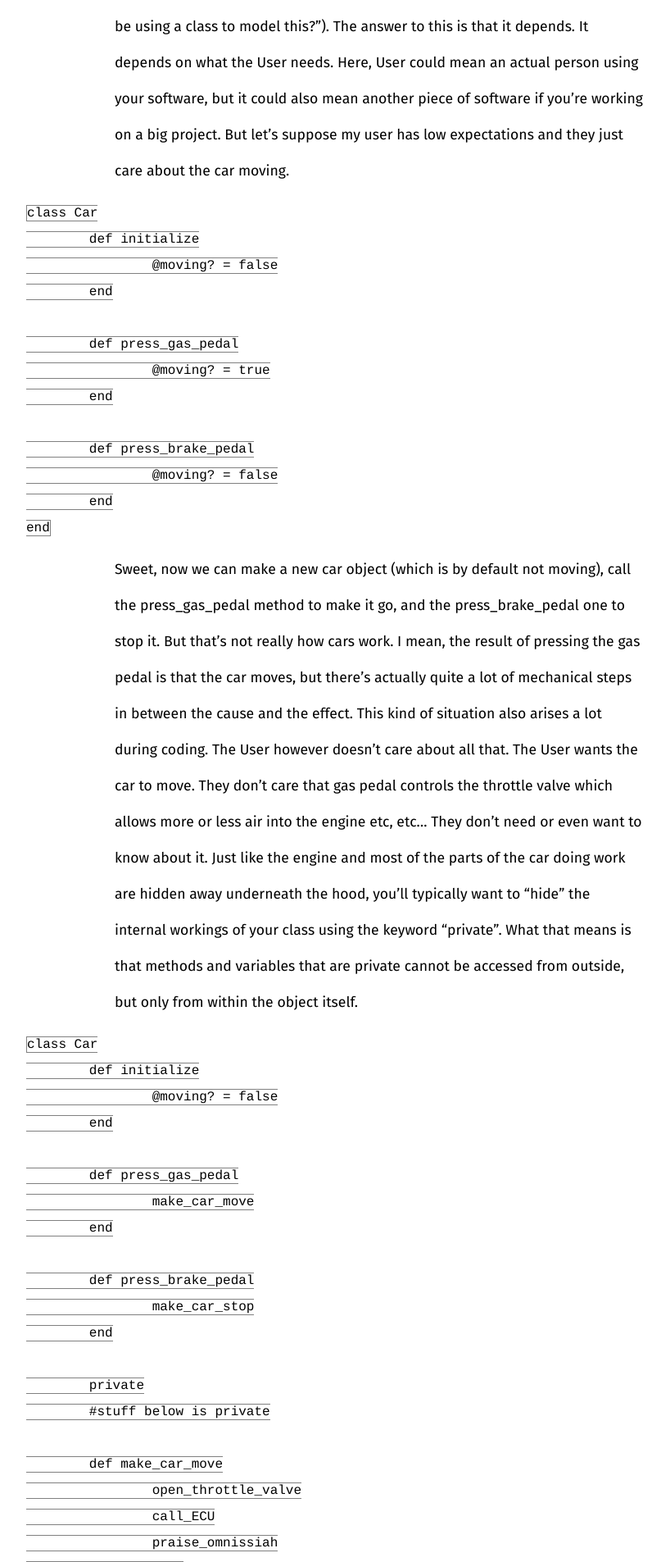
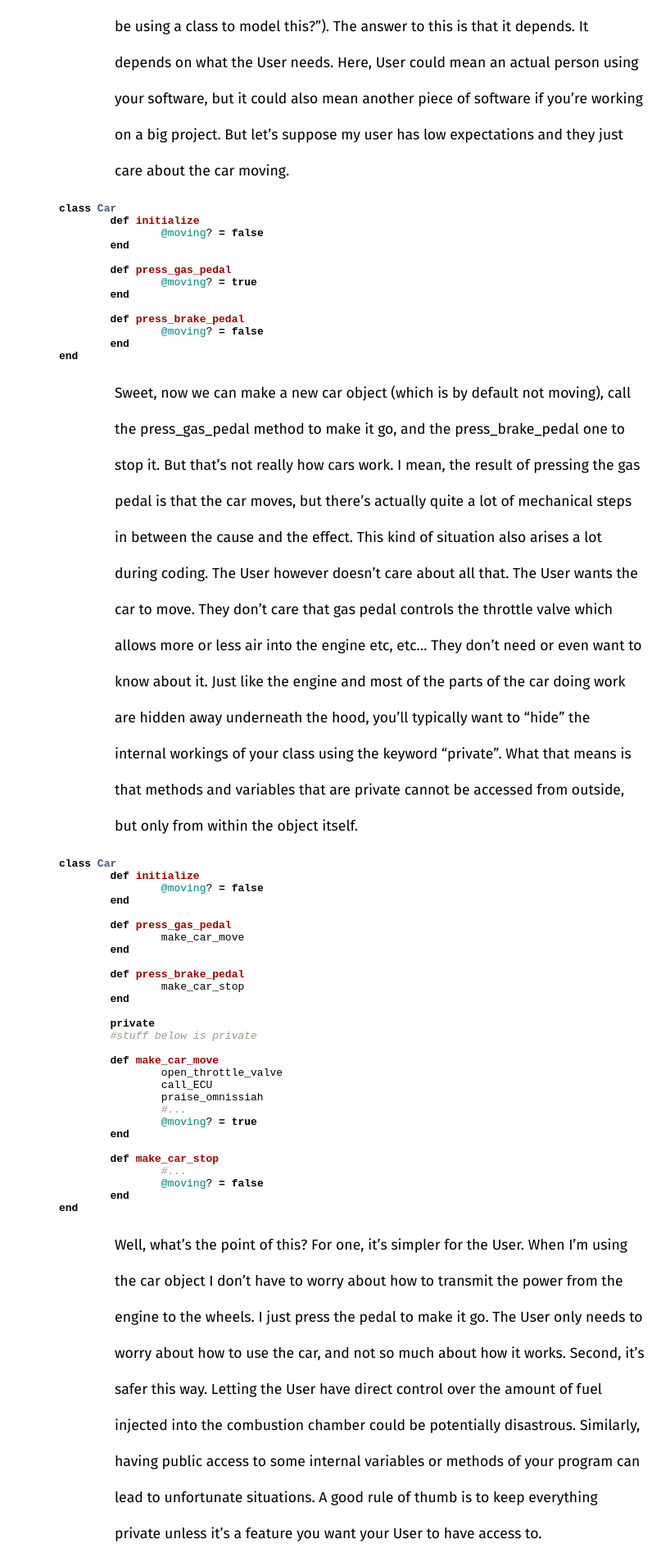
Before and after one commit to Kyhz/kyhz.github.io, a Jekyll site: the page built from _posts/2014-08-17-week5-technical.md, in a window 1280 px wide. Shown: the part 1039-2944 px from the top of the page at 82% size, without its empty margins (176-994 px from the left). Built offline with Jekyll 4.4.1, drawn with Linux system fonts in a browser that asks for light colours; some of the changed text lies outside the part shown.

Commit message:
testing jekyll syntax highlighting

```diff
--- a/_posts/2014-08-17-week5-technical.md
+++ b/_posts/2014-08-17-week5-technical.md
@@ -10,50 +10,54 @@ Most programming languages come with a set of in-built data types that we can ma
 
 Well, a car is pretty complicated. Even the simplest car these days is a small engineering miracle filled with electronics and fuzzy dice. What do we know what is important here? And that's really the first question you should be asking yourself when working with classes (the zeroth question of course is, "should I be using a class to model this?"). The answer to this is that it depends. It depends on what the User needs. Here, User could mean an actual person using your software, but it could also mean another piece of software if you're working on a big project. But let's suppose my user has low expectations and they just care about the car moving.
 
-	class Car
-		def initialize
-			@moving? = false
-		end
+{% highlight ruby %}
+class Car
+	def initialize
+		@moving? = false
+	end
 
-		def press_gas_pedal
-			@moving? = true
-		end
+	def press_gas_pedal
+		@moving? = true
+	end
 
-		def press_brake_pedal
-			@moving? = false
-		end
+	def press_brake_pedal
+		@moving? = false
 	end
+end
+{% endhighlight %}
 
 Sweet, now we can make a new car object (which is by default not moving), call the press_gas_pedal method to make it go, and the press_brake_pedal one to stop it. But that's not really how cars work. I mean, the result of pressing the gas pedal is that the car moves, but there's actually quite a lot of mechanical steps in between the cause and the effect. This kind of situation also arises a lot during coding. The User however doesn't care about all that. The User wants the car to move. They don't care that gas pedal controls the throttle valve which allows more or less air into the engine etc, etc... They don't need or even want to know about it. Just like the engine and most of the parts of the car doing work are hidden away underneath the hood, you'll typically want to "hide" the internal workings of your class using the keyword "private". What that means is that methods and variables that are private cannot be accessed from outside, but only from within the object itself.
 
-	class Car
-		def initialize
-			@moving? = false
-		end
-
-		def press_gas_pedal
-			make_car_move
-		end
-
-		def press_brake_pedal
-			make_car_stop
-		end
-
-		private
-		#stuff below is private
-
-		def make_car_move
-			open_throttle_valve
-			call_ECU
-			praise_omnissiah
-			#...
-			@moving? = true
-		end
-
-		def make_car_stop
-			#...
-			@moving? = false
-		end
+{% highlight ruby %}
+class Car
+	def initialize
+		@moving? = false
 	end
 
+	def press_gas_pedal
+		make_car_move
+	end
+
+	def press_brake_pedal
+		make_car_stop
+	end
+
+	private
+	#stuff below is private
+
+	def make_car_move
+		open_throttle_valve
+		call_ECU
+		praise_omnissiah
+		#...
+		@moving? = true
+	end
+
+	def make_car_stop
+		#...
+		@moving? = false
+	end
+end
+{% endhighlight %}
+
 Well, what's the point of this? For one, it's simpler for the User. When I'm using the car object I don't have to worry about how to transmit the power from the engine to the wheels. I just press the pedal to make it go. The User only needs to worry about how to use the car, and not so much about how it works. Second, it's safer this way. Letting the User have direct control over the amount of fuel injected into the combustion chamber could be potentially disastrous. Similarly, having public access to some internal variables or methods of your program can lead to unfortunate situations. A good rule of thumb is to keep everything private unless it's a feature you want your User to have access to.
--- a/stylesheets/stylesheet.css
+++ b/stylesheets/stylesheet.css
@@ -128,7 +128,7 @@ main img {
 	margin: auto;
 }
 
-code {
+/*code {
 	font-family: Courier;
 	border: 0.11em solid grey;
 	margin: auto;
@@ -137,7 +137,7 @@ code {
 	margin-top: 1em;
 	line-height: 2em;
 }
-
+*/
 #footer_main {
 	clear: both;
 	font-size: 0.7em;
```
Also changed, not shown: _posts/2014-07-26-week2-technical.md (+20 -13 lines), _posts/2014-08-09-week4-technical.md (+10 -6 lines), 3 other files.
